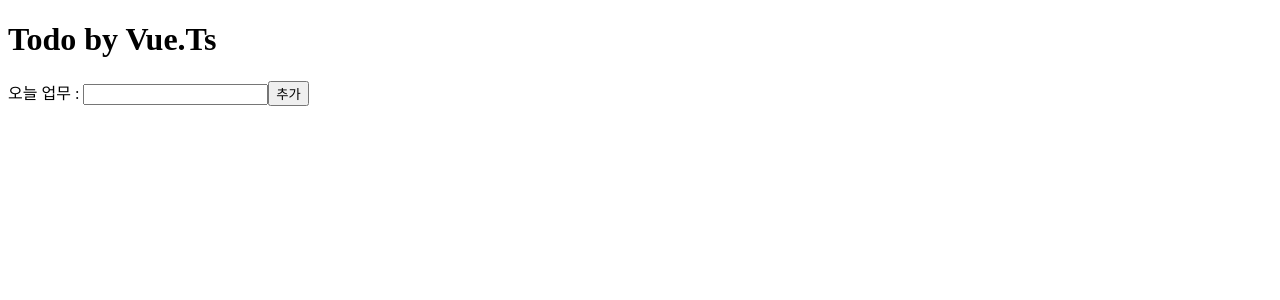
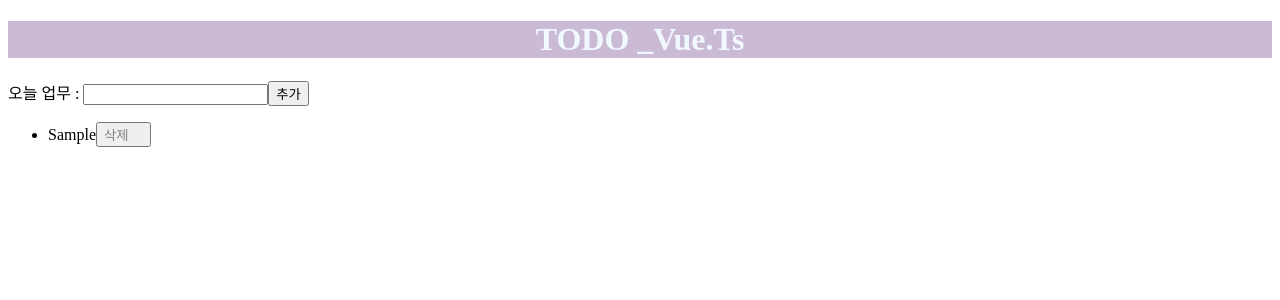
Before and after one commit to eunbinoh/vite_vue_ts, a Vue app: page / in a window 1280 px wide. Both pictures are taken after typing "Sample" into the empty fields and a click on the button "추가". Shown: the top 300 px of the page. Built offline with nearby package versions, Linux system fonts and the light colour scheme.

Commit message:
complete

```diff
--- a/src/App.vue
+++ b/src/App.vue
@@ -1,21 +1,29 @@
 <template>
   <header>
-      <h1> Todo by Vue.Ts</h1>
+      <h1> TODO _Vue.Ts</h1>
   </header>
   <main>
-      <TodoInput :item="content.todoText" @input="updateTodoText" @add="addTodoItem"/>
-      <div>
-          <ul>
-
-          </ul>
-      </div>
+    <TodoInput :item="content.todoText" @input="updateTodoText" @add="addTodoItem"/>
+    <div>
+        <ul>
+            <TodoList v-for="(todoItem, index) in content.todoItems"
+                          :key="index"
+                          :index="index"
+                          :todoItem="todoItem"
+                          @toggle="toggleComplete"
+                          @remove="removeItem"/>
+        </ul>
+    </div>
   </main>
 </template>
+
+
 <script setup lang="ts">
 // This starter template is using Vue 3 <script setup> SFCs
 // Check out https://v3.vuejs.org/api/sfc-script-setup.html#sfc-script-setup
 import TodoInput from "./components/TodoInput.vue"
-import { reactive } from 'vue';
+import TodoList from "./components/TodoList.vue";
+import { reactive } from "vue";
 
 export interface Todo {
   title: string,
@@ -50,8 +58,8 @@ const updateTodoText = (value: string) => {
 }
 const STORAGE_KEY = "vue-ts-storage1";
 const storage = {
-      save(TodoItem: Todo[]){
-        const parsed = JSON.stringify(TodoItem);
+      save(todoItem: Todo[]){
+        const parsed = JSON.stringify(todoItem);
         localStorage.setItem(STORAGE_KEY, parsed);
       },
       fetch(): Todo[]{
@@ -60,4 +68,39 @@ const storage = {
       }
 }
 
+const fetchTodoItems = () => {
+  // 윗줄에 있는 const storage = { fetch():{} 에서 가져온 storage.fetch() }
+  content.todoItems = storage.fetch().sort((a, b) => {
+    if( a.title > b.title ) {
+      return 1;
+    } else if( a.title < b.title ) {
+      return -1;
+    } else {
+      return 0;
+    }
+  });
+}
+
+
+const toggleComplete = (todoItem:Todo, index:number) => {
+  content.todoItems.splice(index,1, { ...todoItem, done: !todoItem.done })
+}
+
+const removeItem = (index: number) => {
+  content.todoItems.splice(index,1);
+  storage.save(content.todoItems);
+}
+
+fetchTodoItems();
+
 </script>
+
+<style scoped>
+ header{
+  font-family: 'Nanum Brush Script', cursive;
+  text-align: center;
+  background-color: #9c7bac85;
+  color: aliceblue;
+}
+
+</style>
--- a/src/components/TodoInput.vue
+++ b/src/components/TodoInput.vue
@@ -6,7 +6,7 @@
                 :value="item"
                 @input="handleInput"
                 @keypress.enter="addTodo"/>
-        <button @click="addTodo">추가</button>
+        <button id="addBtn" @click="addTodo">추가</button>
     </div>
 </template>
 
@@ -32,3 +32,7 @@ export default defineComponent({
     }
 })
 </script>
+
+<style scoped>
+
+</style>
--- /dev/null
+++ b/src/components/TodoList.vue
@@ -0,0 +1,45 @@
+<template>
+    <li>
+        <div>
+            <span class="item" :class="todoItem.done? 'complete':'item' " @click="toggleItem">
+                {{ todoItem.title }}
+            </span>
+            <button id="rmBtn" @click="removeItem">삭제</button>
+        </div>
+    </li>
+</template>
+
+<script lang="ts">
+import { defineComponent, PropType } from 'vue'
+import { Todo } from "../App.vue";
+
+export default defineComponent({
+    name: 'TodoList',
+    props: {
+        todoItem: Object as PropType<Todo>,
+        index: Number
+    },
+    methods: {
+        toggleItem() {
+            this.$emit('toggle', this.todoItem, this.index);
+        },
+        removeItem() {
+            this.$emit('remove', this.index);
+        }
+    }
+})
+</script>
+
+<style scoped>
+.item{
+    cursor: pointer;
+}
+ .complete{
+     text-decoration: line-through;
+ }
+ #rmBtn {
+  margin-left: auto;
+  padding-right: 20px !important;
+  color: grey;
+}
+</style>
```
